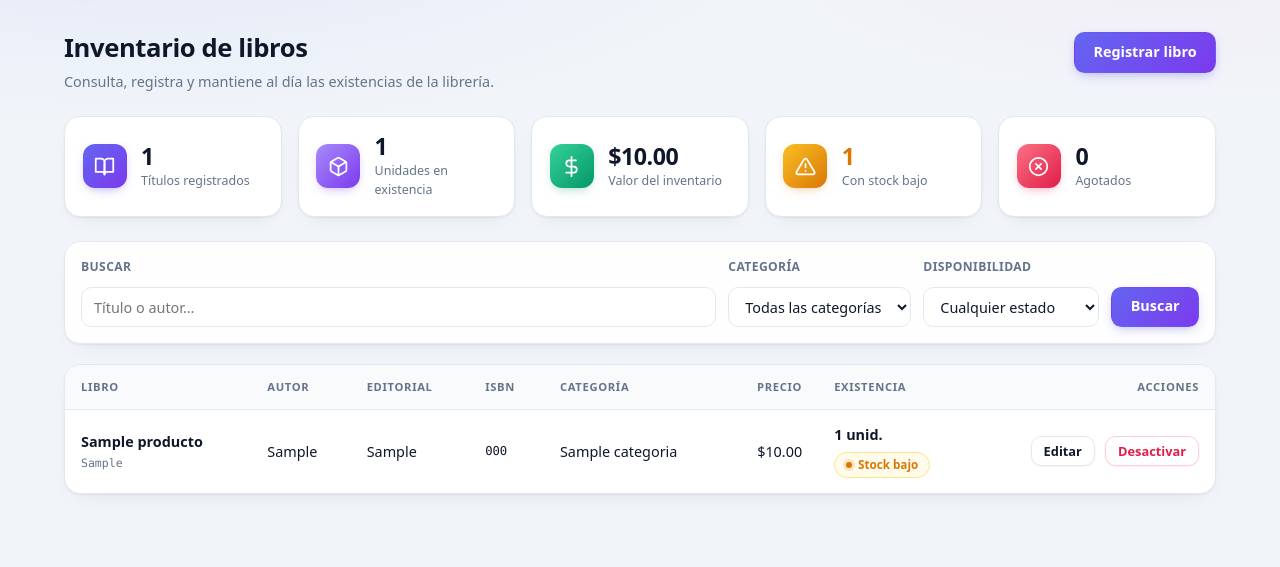
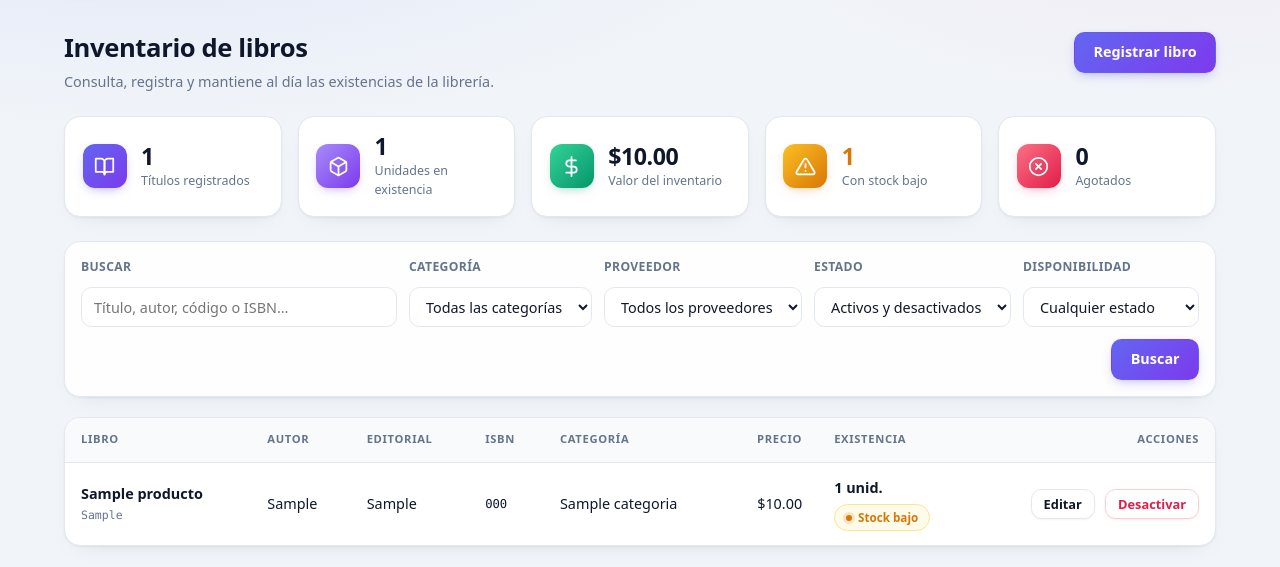
Before and after one commit to stephany-cornejo/Libreria-Independencia, a Laravel app: page /panel/inventario in a window 1280 px wide. Shown: the part 55-622 px from the top of the page. Run offline with Laravel 12, Linux system fonts and the light colour scheme; a user stored in the database is signed in; tables that the repository leaves empty hold one stand-in row (values such as "Sample post").

Commit message:
feat: buscar por codigo e isbn y filtrar por proveedor y estado

```diff
--- a/backend/app/Http/Controllers/InventarioController.php
+++ b/backend/app/Http/Controllers/InventarioController.php
@@ -15,15 +15,19 @@ use Illuminate\Support\Str;
 class InventarioController extends Controller
 {
     /**
-     * Listado del inventario con búsqueda por título/autor, filtro
-     * por categoría y disponibilidad, más el resumen de existencias
-     * (títulos, unidades, valor y alertas de stock).
+     * Listado del inventario con búsqueda por título, autor, código o
+     * ISBN, filtros por categoría, proveedor, estado y disponibilidad,
+     * más el resumen de existencias (títulos, unidades, valor y alertas
+     * de stock).
      */
     public function index(Request $request): View
     {
         $texto = trim((string) $request->query('q', ''));
         $categoria = is_numeric($request->query('categoria'))
             ? (int) $request->query('categoria')
+            : null;
+        $proveedor = is_numeric($request->query('proveedor'))
+            ? (int) $request->query('proveedor')
             : null;
 
         $disponibilidades = ['disponible', 'bajo', 'agotado'];
@@ -33,10 +37,19 @@ class InventarioController extends Controller
             true
         ) ? $request->query('disponibilidad') : null;
 
+        $estados = ['activo', 'desactivado'];
+        $estado = in_array(
+            $request->query('estado'),
+            $estados,
+            true
+        ) ? $request->query('estado') : null;
+
         $productos = Producto::query()
             ->with('categoria:id_categoria,nombre')
             ->when($texto !== '', fn ($query) => $query->texto($texto))
             ->when($categoria !== null, fn ($query) => $query->where('id_categoria', $categoria))
+            ->when($proveedor !== null, fn ($query) => $query->where('id_proveedor', $proveedor))
+            ->when($estado !== null, fn ($query) => $query->estado($estado))
             ->when($disponibilidad !== null, fn ($query) => $query->disponibilidad($disponibilidad))
             ->orderBy('nombre')
             ->paginate(15)
@@ -56,10 +69,14 @@ class InventarioController extends Controller
             'categorias' => Categoria::where('estado', 'activo')
                 ->orderBy('nombre')
                 ->get(),
+            'proveedores' => Proveedor::orderBy('nombre')
+                ->get(['id_proveedor', 'nombre']),
             'resumen' => $resumen,
             'filtros' => [
                 'q' => $texto,
                 'categoria' => $categoria,
+                'proveedor' => $proveedor,
+                'estado' => $estado,
                 'disponibilidad' => $disponibilidad,
             ],
         ]);
@@ -148,7 +165,7 @@ class InventarioController extends Controller
             ->with('exito', 'Libro actualizado correctamente.');
     }
 
-        /**
+    /**
      * Desactiva un libro (estado "descontinuado"). No se borra: conserva
      * su historial de movimientos y deja de aceptar nuevos movimientos.
      */
--- a/backend/app/Models/Producto.php
+++ b/backend/app/Models/Producto.php
@@ -72,7 +72,7 @@ class Producto extends Model
 
     /**
      * Estado de existencias del libro para las alertas del inventario:
-     * 'agotado' (0 unidades), 'bajo' (até o por debajo del mínimo)
+     * 'agotado' (0 unidades), 'bajo' (hasta el mínimo o por debajo)
      * o 'disponible' (por encima del mínimo).
      */
     public function estadoStock(): string
@@ -89,16 +89,30 @@ class Producto extends Model
     }
 
     /**
-     * Filtra por texto libre en título o autor (coincidencia parcial,
-     * escapando los comodines % y _ de SQL LIKE).
+     * Filtra por texto libre en título, autor, código interno o ISBN
+     * (coincidencia parcial, escapando los comodines % y _ de SQL LIKE).
+     * El ISBN también se compara sin guiones ni espacios.
      */
     public function scopeTexto(Builder $query, string $texto): Builder
     {
         $escapado = addcslashes($texto, '%_\\');
+        $sinSeparadores = addcslashes(
+            str_replace(['-', ' '], '', $texto),
+            '%_\\'
+        );
 
-        return $query->where(function (Builder $sub) use ($escapado): void {
+        return $query->where(function (Builder $sub) use ($escapado, $sinSeparadores): void {
             $sub->where('nombre', 'like', "%{$escapado}%")
-                ->orWhere('autor', 'like', "%{$escapado}%");
+                ->orWhere('autor', 'like', "%{$escapado}%")
+                ->orWhere('codigo', 'like', "%{$escapado}%")
+                ->orWhere('isbn', 'like', "%{$escapado}%");
+
+            if ($sinSeparadores !== '') {
+                $sub->orWhereRaw(
+                    "REPLACE(REPLACE(isbn, '-', ''), ' ', '') like ?",
+                    ["%{$sinSeparadores}%"]
+                );
+            }
         });
     }
 
@@ -124,4 +138,17 @@ class Producto extends Model
             default => $query,
         };
     }
+
+    /**
+     * Filtra por estado del libro: 'activo' o 'desactivado'
+     * (en la base de datos, 'descontinuado').
+     */
+    public function scopeEstado(Builder $query, string $estado): Builder
+    {
+        return match ($estado) {
+            'activo' => $query->where('estado', 'activo'),
+            'desactivado' => $query->where('estado', 'descontinuado'),
+            default => $query,
+        };
+    }
 }
--- a/backend/resources/views/inventario/index.blade.php
+++ b/backend/resources/views/inventario/index.blade.php
@@ -83,6 +83,14 @@
         </div>
     </section>
 
+    @php
+        $hayFiltros = $filtros['q'] !== ''
+            || $filtros['categoria'] !== null
+            || $filtros['proveedor'] !== null
+            || $filtros['estado'] !== null
+            || $filtros['disponibilidad'] !== null;
+    @endphp
+
     {{-- Búsqueda y filtros --}}
     <form class="filtros" method="GET" action="{{ route('inventario.index') }}">
         <div class="campo-filtro campo-busqueda">
@@ -92,7 +100,7 @@
                 type="text"
                 name="q"
                 value="{{ $filtros['q'] }}"
-                placeholder="Título o autor…"
+                placeholder="Título, autor, código o ISBN…"
                 maxlength="100"
             >
         </div>
@@ -111,6 +119,28 @@
         </div>
 
         <div class="campo-filtro">
+            <label for="proveedor">Proveedor</label>
+            <select id="proveedor" name="proveedor">
+                <option value="">Todos los proveedores</option>
+                @foreach ($proveedores as $proveedor)
+                    <option
+                        value="{{ $proveedor->id_proveedor }}"
+                        {{ (int) $filtros['proveedor'] === (int) $proveedor->id_proveedor ? 'selected' : '' }}
+                    >{{ $proveedor->nombre }}</option>
+                @endforeach
+            </select>
+        </div>
+
+        <div class="campo-filtro">
+            <label for="estado">Estado</label>
+            <select id="estado" name="estado">
+                <option value="">Activos y desactivados</option>
+                <option value="activo" {{ $filtros['estado'] === 'activo' ? 'selected' : '' }}>Solo activos</option>
+                <option value="desactivado" {{ $filtros['estado'] === 'desactivado' ? 'selected' : '' }}>Solo desactivados</option>
+            </select>
+        </div>
+
+        <div class="campo-filtro">
             <label for="disponibilidad">Disponibilidad</label>
             <select id="disponibilidad" name="disponibilidad">
                 <option value="">Cualquier estado</option>
@@ -123,7 +153,7 @@
         <div class="filtros-acciones">
             <button type="submit" class="boton">Buscar</button>
 
-            @if ($filtros['q'] !== '' || $filtros['categoria'] !== null || $filtros['disponibilidad'] !== null)
+            @if ($hayFiltros)
                 <a href="{{ route('inventario.index') }}" class="boton boton-secundario">Limpiar</a>
             @endif
         </div>
@@ -135,9 +165,6 @@
             'bajo' => ['Stock bajo', 'insignia-bajo'],
             'agotado' => ['Agotado', 'insignia-agotado'],
         ];
-        $hayFiltros = $filtros['q'] !== ''
-            || $filtros['categoria'] !== null
-            || $filtros['disponibilidad'] !== null;
     @endphp
 
     @if ($productos->count() === 0)
```
Also changed, not shown: backend/tests/Feature/InventarioTest.php (+101 -0 lines).
